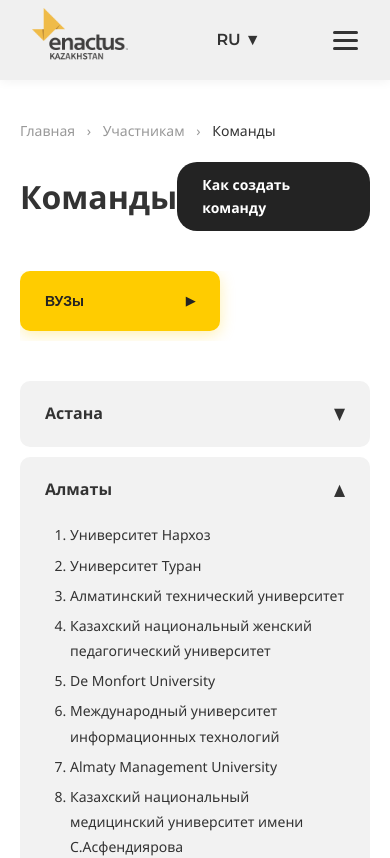
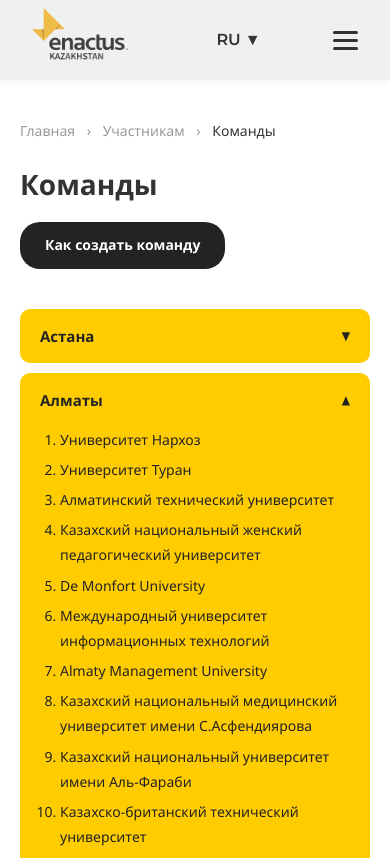
Before and after one commit to noodle-ing/enactus, a Vue app: page /teampage in a window 390 px wide. Shown: the top 858 px of the page. Built offline with nearby package versions, Linux system fonts and the light colour scheme.

Commit message:
Delete element and color teams

```diff
--- a/src/views/TeamsPage.vue
+++ b/src/views/TeamsPage.vue
@@ -16,19 +16,6 @@
             {{ $t('teams.howToCreate') }}
           </router-link>
         </div>
-
-        <div class="teams-layout">
-          <aside class="teams-sidebar">
-            <button
-                v-for="tab in tabs"
-                :key="tab.id"
-                :class="['tab-button', { active: activeTab === tab.id }]"
-                @click="activeTab = tab.id"
-            >
-              {{ $t(`teams.tabs.${tab.id}`) }}
-              <span class="arrow">▶</span>
-            </button>
-          </aside>
 
         <section class="teams-content">
           <div
@@ -52,7 +39,6 @@
           </div>
         </section>
       </div>
-      </div>
     </main>
 
     <Footer />
@@ -62,18 +48,14 @@
 <script setup>
 import { ref } from 'vue';
 import { useI18n } from 'vue-i18n';
-import Footer from '@/components/Footer.vue';
+import Footer from '@/components/Footer.vue'; // Убедитесь, что путь верный
 
-const { t, tm, rt } = useI18n();
+const { tm, rt } = useI18n();
 
-const activeTab = ref('vuz');
-const openCity = ref('almaty'); // Используем ключ 'almaty' вместо строки 'Алматы'
+// По умолчанию открыт город Алматы
+const openCity = ref('almaty');
 
-const tabs = [
-  { id: 'vuz' },
-];
-
-// Список ключей городов. Сами данные (названия и вузы) выносим в i18n.js
+// Данные городов для связи с i18n
 const citiesData = [
   { key: 'astana' },
   { key: 'almaty' },
@@ -91,6 +73,7 @@ const toggleAccordion = (cityKey) => {
 </script>
 
 <style scoped>
+/* Основные стили страницы */
 .page-wrapper { background-color: #fff; }
 .teams-page { padding: 40px 0 100px; }
 
@@ -100,6 +83,7 @@ const toggleAccordion = (cityKey) => {
   padding: 0 20px;
 }
 
+/* Хлебные крошки */
 .breadcrumbs {
   font-size: 14px;
   color: #999;
@@ -108,28 +92,16 @@ const toggleAccordion = (cityKey) => {
 
 .breadcrumbs a {
   text-decoration: none;
-  color: inherit; /* Ссылка берет серый цвет родителя */
+  color: inherit;
   transition: color 0.2s;
 }
 
-.breadcrumbs a:hover {
-  color: #333; /* При наведении на главную она чуть темнеет */
-}
+.breadcrumbs a:hover { color: #333; }
+.breadcrumbs .sep { margin: 0 8px; }
+.no-link { cursor: default; }
+.current { color: #333; font-weight: 500; }
 
-.breadcrumbs .sep {
-  margin: 0 8px;
-}
-
-/* Стили для некликабельных сегментов */
-.no-link {
-  cursor: default;
-}
-
-.current {
-  color: #333; /* Текущая страница выделена темным цветом */
-  font-weight: 500;
-}
-
+/* Заголовок страницы */
 .header-flex {
   display: flex;
   justify-content: space-between;
@@ -137,18 +109,16 @@ const toggleAccordion = (cityKey) => {
   margin-bottom: 40px;
 }
 
-.page-title { font-size: 32px; font-weight: 800; }
+.page-title { font-size: 32px; font-weight: 800; color: #333; }
 
+/* Кнопка "Как создать команду" */
 .create-team-btn {
   background-color: #232323;
   color: #fff;
-  border: none;
   padding: 12px 25px;
   border-radius: 20px;
   font-weight: 700;
-  cursor: pointer;
   font-size: 14px;
-  /* Добавляем эти свойства для корректного отображения ссылки как кнопки */
   text-decoration: none;
   display: inline-flex;
   align-items: center;
@@ -156,61 +126,25 @@ const toggleAccordion = (cityKey) => {
   transition: background-color 0.3s;
 }
 
-.create-team-btn:hover {
-  background-color: #333; /* Небольшой эффект при наведении */
-}
+.create-team-btn:hover { background-color: #333; }
 
-/* Сетка страницы */
-.teams-layout {
-  display: grid;
-  grid-template-columns: 300px 1fr;
-  gap: 40px;
-}
-
-/* Сайдбар */
-.teams-sidebar {
-  display: flex;
-  flex-direction: column;
-  gap: 15px;
-}
-
-.tab-button {
-  height: 90px;
-  border-radius: 10px;
-  border: none;
-  background-color: #939598; /* Серый как на макете */
-  color: #fff;
-  font-size: 18px;
-  font-weight: 800;
-  padding: 0 25px;
-  display: flex;
-  align-items: center;
-  justify-content: space-between;
-  cursor: pointer;
-  transition: 0.3s;
-}
-
-.tab-button.active {
-  background-color: #FFCC00;
-  color: #232323;
-  box-shadow: 0 4px 15px rgba(255, 204, 0, 0.3);
-}
-
-.arrow { font-size: 12px; }
-
-/* Аккордеон */
+/* Секция контента с аккордеонами */
 .teams-content {
   display: flex;
   flex-direction: column;
   gap: 10px;
+  width: 100%;
 }
 
+/* Элемент аккордеона */
 .accordion-item {
-  background-color: #F2F2F2;
   border-radius: 10px;
   overflow: hidden;
+  transition: all 0.3s ease;
+  /* Убрали общий фон здесь, чтобы задать его отдельно для header и body */
 }
 
+/* Заголовок аккордеона - ТЕПЕРЬ ЖЕЛТЫЙ */
 .accordion-header {
   padding: 20px 25px;
   display: flex;
@@ -218,28 +152,61 @@ const toggleAccordion = (cityKey) => {
   align-items: center;
   font-weight: 700;
   cursor: pointer;
+  font-size: 16px;
+  background-color: #FFCC00; /* Яркий желтый фон */
+  color: #232323; /* Темный текст для контраста */
+  transition: background-color 0.3s;
 }
 
+.accordion-header:hover {
+  background-color: #e6b800; /* Чуть темнее при наведении */
+}
+
+/* Стили шеврона (стрелочки) */
+.chevron {
+  font-size: 12px;
+  color: #232323; /* Темный цвет шеврона */
+}
+
+/* Тело аккордеона - ТЕПЕРЬ ЖЕЛТОЕ */
 .accordion-body {
   padding: 0 25px 25px 50px;
-  background-color: #F2F2F2;
+  background-color: #FFCC00; /* Такой же желтый фон */
+  color: #232323; /* Темный текст */
 }
 
+/* Список ВУЗов */
 .university-list {
   padding-left: 0;
   margin: 0;
   line-height: 1.8;
   font-size: 14px;
-  color: #333;
 }
 
 .university-list li {
   margin-bottom: 5px;
+  color: #232323; /* Темный текст элементов списка */
 }
 
-@media (max-width: 850px) {
-  .teams-layout { grid-template-columns: 1fr; }
-  .teams-sidebar { flex-direction: row; overflow-x: auto; padding-bottom: 10px; }
-  .tab-button { min-width: 200px; height: 60px; font-size: 14px; }
+/* Адаптивность для мобильных */
+@media (max-width: 768px) {
+  .header-flex {
+    flex-direction: column;
+    align-items: flex-start;
+    gap: 15px;
+  }
+
+  .page-title {
+    font-size: 28px;
+  }
+
+  .accordion-header {
+    font-size: 15px;
+    padding: 15px 20px;
+  }
+
+  .accordion-body {
+    padding: 0 20px 20px 40px;
+  }
 }
 </style>
```
Lines whose indentation alone changed are shown as unchanged.
